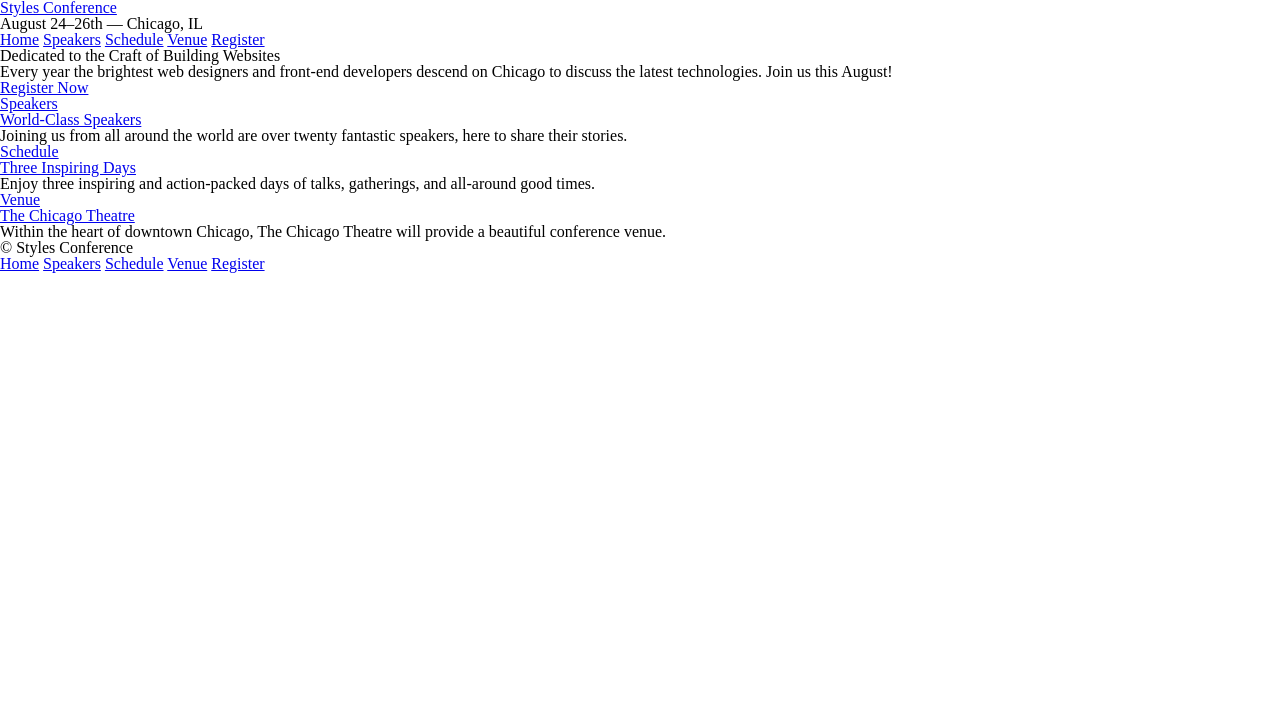
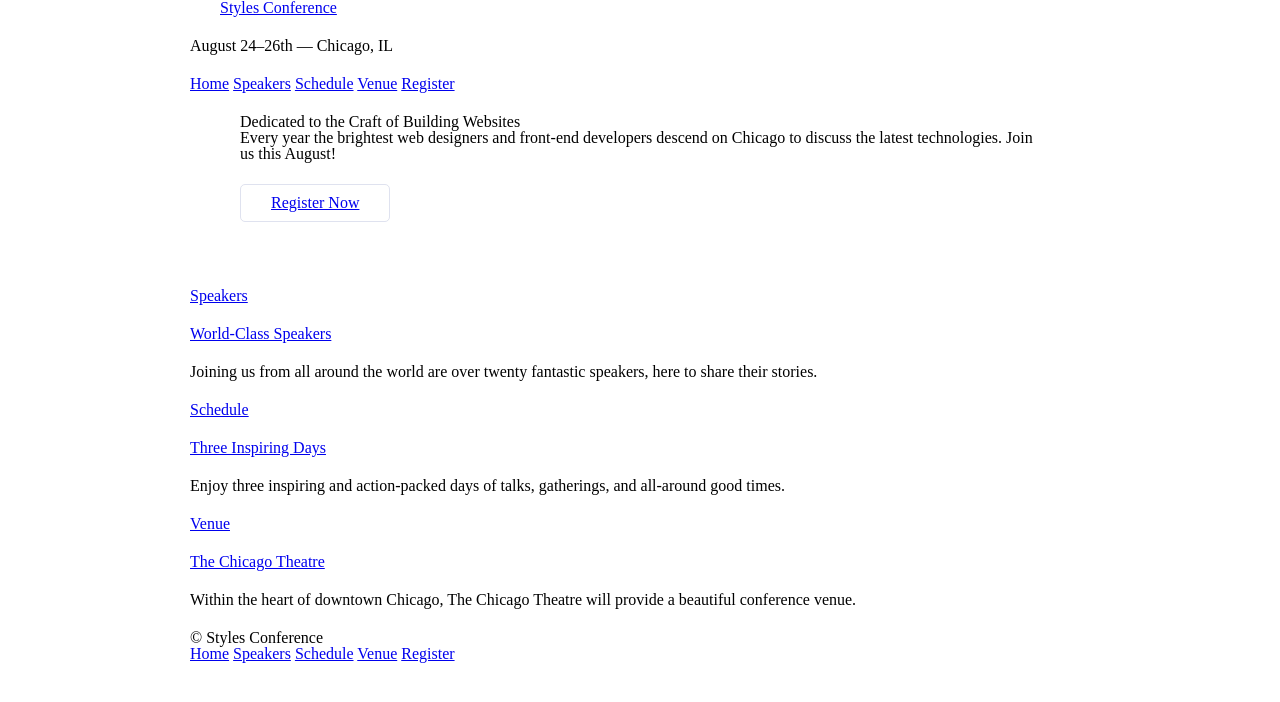
Before and after one commit to devhyunsoochoi/Styles-Conference, a plain HTML site: page index.html in a window 1280 px wide. Drawn offline with Linux system fonts and the light colour scheme.

Commit message:
Defined a container class, implemented the box-model, added margins, paddings, borders and various css changes.

```diff
--- a/assets/stylesheets/main.css
+++ b/assets/stylesheets/main.css
@@ -45,3 +45,61 @@ table {
   border-collapse: collapse;
   border-spacing: 0;
 }
+
+/*
+  ========================================
+  Grid
+  ========================================
+*/
+
+*,
+*:before,
+*:after {
+  -webkit-box-sizing: border-box;
+     -moz-box-sizing: border-box;
+          box-sizing: border-box;
+}
+
+.container {
+  margin: 0 auto;
+  padding-left: 30px;
+  padding-right: 30px;
+  width: 960px;
+}
+
+/*
+  ========================================
+  Typography
+  ========================================
+*/
+
+h1, h3, h4, h5, p {
+  margin-bottom: 22px;
+}
+
+/*
+  ========================================
+  Buttons
+  ========================================
+*/
+
+.btn {
+  border-radius: 5px;
+  display: inline-block;
+  margin: 0;
+}
+
+.btn-alt {
+  border: 1px solid #dfe2ef;
+  padding: 10px 30px;
+}
+
+/*
+  ========================================
+  Home
+  ========================================
+*/
+
+.hero {
+  padding: 22px 80px 66px 80px;
+}
--- a/index.html
+++ b/index.html
@@ -15,8 +15,10 @@
  		<link rel="stylesheet" type="text/css" href="assets/stylesheets/main.css">
  	</head>
  	<body>
-    <header>
- 		   <h1><a href="index.html">Styles Conference</a></h1>
+    <header class="container">
+        <section class="container">
+ 		      <h1><a href="index.html">Styles Conference</a></h1>
+        </section>
        <h3>August 24&ndash;26th &mdash; Chicago, IL</h3>
        <!-- Navigation Bar !-->
        <nav>
@@ -28,13 +30,13 @@
        </nav>
     </header>
     <!--Conference introduction !-->
-    <section>
+    <section class="hero container">
       <h2>Dedicated to the Craft of Building Websites</h2>
       <p>Every year the brightest web designers and front-end developers descend on Chicago to discuss the latest technologies. Join us this August!</p>
-      <a href="register.html">Register Now</a>
+      <a href="register.html" class="btn btn-alt">Register Now</a>
     </section>
     <!--Speakers, Schedule, Venue introduction !-->
-    <section>
+    <section class="container">
       <section>
         <a href="speakers.html">
           <h5>Speakers</h5>
@@ -58,7 +60,7 @@
       </section>
     </section>
     <!-- Copyright Information !-->
-    <footer>
+    <footer class="container">
       <small>&copy; Styles Conference</small>
       <!-- Footer navigation !-->
       <nav>
```
Also changed, not shown: register.html (+5 -3 lines), schedule.html (+5 -3 lines), speakers.html (+5 -3 lines), venue.html (+5 -3 lines).
